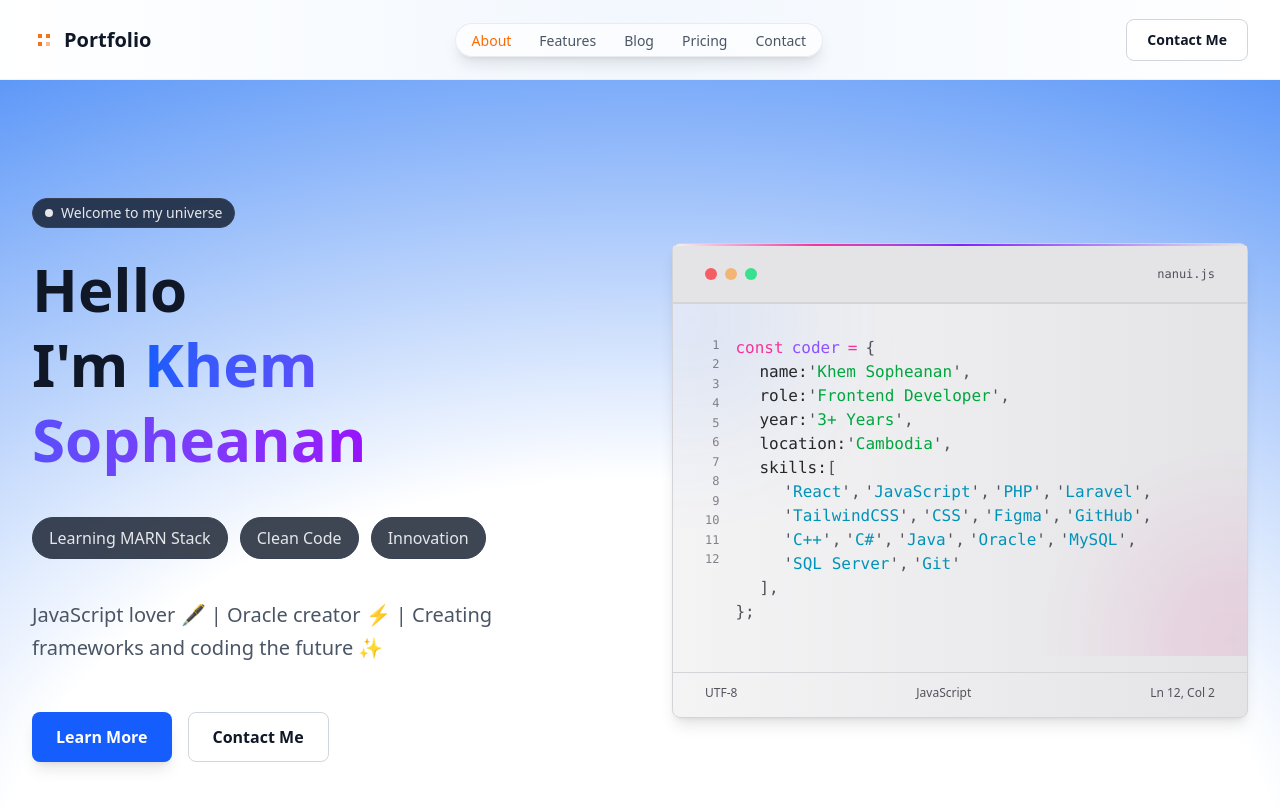
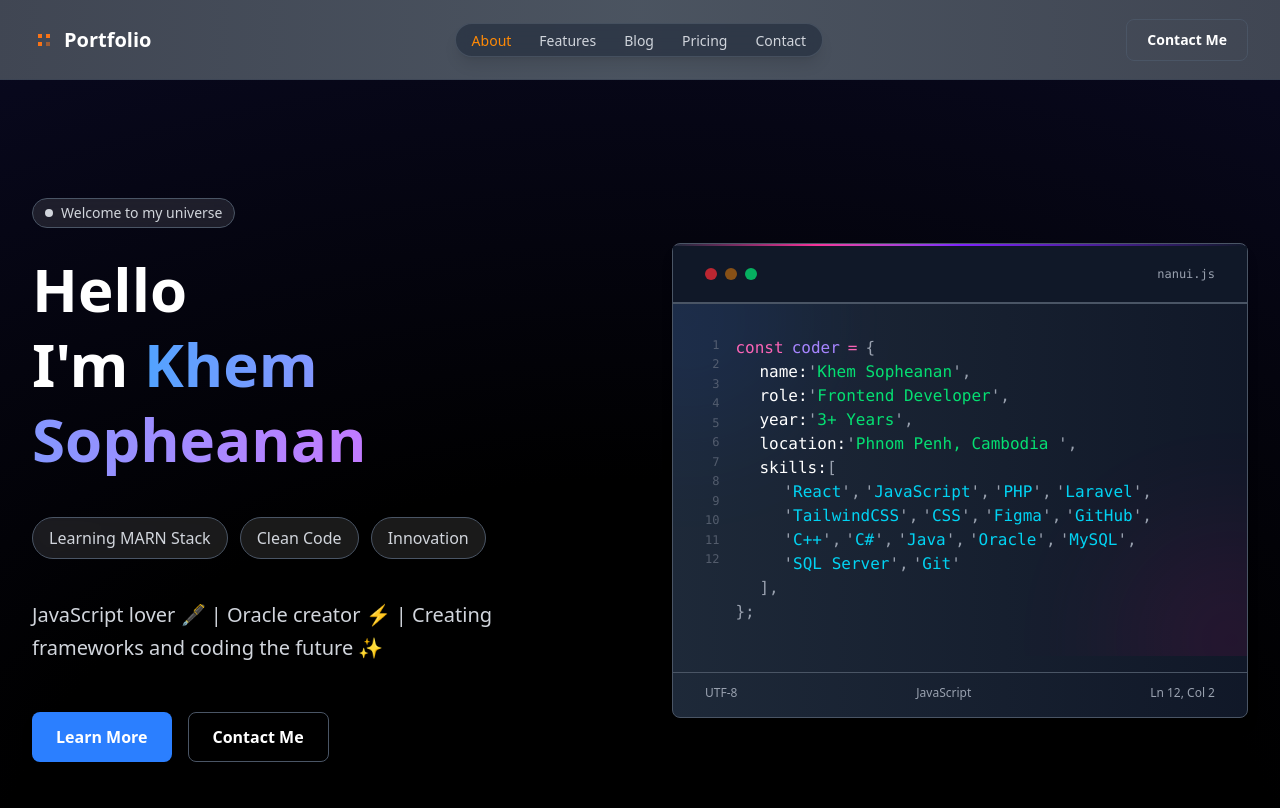
Before and after one commit to Nankiru/Portfolio, a React (Vite) app: page / in a window 1280 px wide. Shown: the top 808 px of the page. Built offline with nearby package versions, Linux system fonts and the light colour scheme.

Commit message:
Create new Portfolio again

```diff
--- a/index.html
+++ b/index.html
@@ -4,7 +4,7 @@
     <meta charset="UTF-8" />
     <link rel="icon" type="image/svg+xml" href="/vite.svg" />
     <meta name="viewport" content="width=device-width, initial-scale=1.0" />
-    <title>Vite + React</title>
+    <title>Portfolio</title>
     <link href="/src/style.css" rel="stylesheet">
   </head>
   <body>
--- a/src/App.jsx
+++ b/src/App.jsx
@@ -67,7 +67,7 @@ const coderData = {
   name: "Khem Sopheanan",
   role: "Frontend Developer",
   seniority: "3+ Years",
-  location: "Cambodia",
+  location: "Phnom Penh, Cambodia ",
   skills: [
     "React",
     "JavaScript",
@@ -90,8 +90,8 @@ const coderData = {
 // The styled code window component
 const CoderProfileCard = () => {
   return (
-    // Main container with gradient, border, and shadow - theme-aware
-    <div className="w-full mx-auto bg-gradient-to-r from-zinc-100 to-zinc-200 border-zinc-300 relative rounded-lg border shadow-lg">
+    // Main container with gradient, border, and shadow - dark theme
+    <div className="w-full mx-auto bg-gradient-to-r from-gray-800 to-gray-900 border-gray-600 relative rounded-lg border shadow-lg">
       {/* Top gradient border element */}
       <div className="flex flex-row">
         <div className="h-[2px] w-full bg-gradient-to-r from-transparent via-pink-500 to-violet-600"></div>
@@ -99,26 +99,26 @@ const CoderProfileCard = () => {
       </div>
 
       {/* Window Header */}
-      <div className="px-4 lg:px-8 py-5 flex justify-between items-center bg-zinc-200">
+      <div className="px-4 lg:px-8 py-5 flex justify-between items-center bg-gray-900">
         <div className="flex flex-row space-x-2">
           <div className="h-3 w-3 rounded-full bg-red-500 cursor-pointer transition-all duration-300 hover:scale-125 hover:shadow-lg hover:bg-red-400 animate-pulse"></div>
           <div className="h-3 w-3 rounded-full bg-orange-400 cursor-pointer transition-all duration-300 hover:scale-125 hover:shadow-lg hover:bg-orange-300 animate-pulse" style={{animationDelay: '0.5s'}}></div>
           <div className="h-3 w-3 rounded-full bg-green-400 cursor-pointer transition-all duration-300 hover:scale-125 hover:shadow-lg hover:bg-green-300 animate-pulse" style={{animationDelay: '1s'}}></div>
         </div>
-        <div className="text-xs text-zinc-600 font-mono">
+        <div className="text-xs text-gray-400 font-mono">
           nanui.js
         </div>
       </div>
 
       {/* Code Content Area */}
-      <div className="overflow-hidden border-t-[2px] border-zinc-300 px-4 lg:px-8 py-4 lg:py-8 relative">
+      <div className="overflow-hidden border-t-[2px] border-gray-600 px-4 lg:px-8 py-4 lg:py-8 relative">
         {/* Background blur effects */}
         <div className="absolute -top-24 -left-24 w-56 h-56 bg-blue-600 rounded-full opacity-10 filter blur-3xl"></div>
         <div className="absolute -bottom-24 -right-24 w-56 h-56 bg-pink-600 rounded-full opacity-10 filter blur-3xl"></div>
 
         <div className="relative flex">
           {/* Line Numbers */}
-          <div className="hidden md:flex flex-col items-end pr-4 text-zinc-600 font-mono text-xs">
+          <div className="hidden md:flex flex-col items-end pr-4 text-gray-500 font-mono text-xs">
             {Array.from({ length: 12 }, (_, i) => (
               <div key={i} className="leading-relaxed select-none opacity-70">
                 {i + 1}
@@ -126,84 +126,84 @@ const CoderProfileCard = () => {
             ))}
           </div>
 
-          {/* Code Snippet with theme-aware colors */}
+          {/* Code Snippet with dark theme colors */}
           <code className="font-mono text-xs md:text-sm lg:text-base w-full">
             <div>
-              <span className="mr-2 text-pink-500">
+              <span className="mr-2 text-pink-400">
                 const
               </span>
-              <span className="mr-2 text-violet-500">
+              <span className="mr-2 text-violet-400">
                 coder
               </span>
-              <span className="mr-2 text-pink-500">=</span>
-              <span className="text-zinc-600">{"{"}</span>
+              <span className="mr-2 text-pink-400">=</span>
+              <span className="text-gray-400">{"{"}</span>
             </div>
             <div className="pl-6">
-              <span className="text-zinc-800">name:</span>
-              <span className="text-zinc-600">&#39;</span>
-              <span className="text-green-600">
+              <span className="text-white">name:</span>
+              <span className="text-gray-400">&#39;</span>
+              <span className="text-green-400">
                 {coderData.name}
               </span>
-              <span className="text-zinc-600">&#39;,</span>
+              <span className="text-gray-400">&#39;,</span>
             </div>
             <div className="pl-6">
-              <span className="text-zinc-800">role:</span>
-              <span className="text-zinc-600">&#39;</span>
-              <span className="text-green-600">
+              <span className="text-white">role:</span>
+              <span className="text-gray-400">&#39;</span>
+              <span className="text-green-400">
                 {coderData.role}
               </span>
-              <span className="text-zinc-600">&#39;,</span>
+              <span className="text-gray-400">&#39;,</span>
             </div>
             <div className="pl-6">
-              <span className="text-zinc-800">year:</span>
-              <span className="text-zinc-600">&#39;</span>
-              <span className="text-green-600">
+              <span className="text-white">year:</span>
+              <span className="text-gray-400">&#39;</span>
+              <span className="text-green-400">
                 {coderData.seniority}
               </span>
-              <span className="text-zinc-600">&#39;,</span>
+              <span className="text-gray-400">&#39;,</span>
             </div>
             <div className="pl-6">
-              <span className="text-zinc-800">location:</span>
-              <span className="text-zinc-600">&#39;</span>
-              <span className="text-green-600">
+              <span className="text-white">location:</span>
+              <span className="text-gray-400">&#39;</span>
+              <span className="text-green-400">
                 {coderData.location}
               </span>
-              <span className="text-zinc-600">&#39;,</span>
+              <span className="text-gray-400">&#39;,</span>
             </div>
             <div className="pl-6">
-              <span className="text-zinc-800">skills:</span>
-              <span className="text-zinc-600">{"["}</span>
+              <span className="text-white">skills:</span>
+              <span className="text-gray-400">{"["}</span>
               <div className="pl-6 flex flex-wrap">
                 {coderData.skills.map((skill, index) => (
                   <span key={skill} className="mr-1">
-                    <span className="text-zinc-600">
+                    <span className="text-gray-400">
                       &#39;
                     </span>
-                    <span className="text-cyan-600">
+                    <span className="text-cyan-400">
                       {skill}
                     </span>
-                    <span className="text-zinc-600">
+                    <span className="text-gray-400">
                       &#39;
                     </span>
                     {index < coderData.skills.length - 1 && (
-                      <span className="text-zinc-600">
+                      <span className="text-gray-400">
                         ,{" "}
                       </span>
                     )}
                   </span>
                 ))}
               </div>
-              <span className="text-zinc-600">{"],"}</span>
+              <span className="text-gray-400">{"],"}</span>
             </div>
             <div>
-              <span className="text-zinc-600">{"};"}</span>
+              <span className="text-gray-400">{"};"}</span>
             </div>
           </code>
         </div>
       </div>
 
       {/* Window Footer */}
-      <div className="px-4 lg:px-8 pb-4 mt-4 border-t border-zinc-300 pt-3 text-xs text-zinc-600 flex justify-between items-center">
+      <div className="px-4 lg:px-8 pb-4 mt-4 border-t border-gray-600 pt-3 text-xs text-gray-400 flex justify-between items-center">
         <span>UTF-8</span>
         <span>JavaScript</span>
         <span>Ln 12, Col 2</span>
@@ -218,8 +218,8 @@ const NavLink = ({ href, children, isActive = false }) => (
     href={href}
     className={`px-3 py-2 rounded-md text-sm font-medium transition-colors duration-300 ${
       isActive
-        ? "text-orange-500"
-        : "text-gray-600 hover:text-orange-500"
+        ? "text-orange-400"
+        : "text-gray-300 hover:text-orange-400"
     }`}
   >
     {children}
@@ -232,11 +232,11 @@ const Button = ({ children, variant = "primary", className = "" }) => {
 
   const variants = {
     primary:
-      "bg-gray-900 text-white hover:bg-gray-800 focus:ring-gray-900",
+      "bg-white text-black hover:bg-gray-200 focus:ring-gray-300",
     secondary:
-      "bg-white text-gray-900 hover:bg-gray-200 focus:ring-gray-300 shadow-sm border border-gray-200",
+      "bg-gray-800 text-white hover:bg-gray-700 focus:ring-gray-600 shadow-sm border border-gray-600",
     outline:
-      "bg-white text-gray-900 border border-gray-300 hover:bg-gray-100 focus:ring-gray-300",
+      "bg-transparent text-white border border-gray-600 hover:bg-gray-800 focus:ring-gray-600",
   };
 
   return (
@@ -250,7 +250,7 @@ const Button = ({ children, variant = "primary", className = "" }) => {
 const MobileMenu = ({ isOpen, navItems }) => (
   <div
     className={`
-        md:hidden absolute top-full left-0 w-full bg-white/95 backdrop-blur-sm border-t border-gray-200 shadow-lg
+        md:hidden absolute top-full left-0 w-full bg-gray-900/95 backdrop-blur-sm border-t border-gray-700 shadow-lg
         transition-all duration-300 ease-in-out
         ${
           isOpen
@@ -264,13 +264,13 @@ const MobileMenu = ({ isOpen, navItems }) => (
         <a
           key={item}
           href={`#${item.toLowerCase()}`}
-          className="text-gray-700 hover:text-orange-500 hover:bg-gray-50 block px-3 py-2 rounded-md text-base font-medium"
+          className="text-gray-300 hover:text-orange-400 hover:bg-gray-800 block px-3 py-2 rounded-md text-base font-medium"
         >
           {item}
         </a>
       ))}
     </div>
-    <div className="pt-4 pb-4 border-t border-gray-200">
+    <div className="pt-4 pb-4 border-t border-gray-700">
       <div className="px-5">
         <Button variant="outline" className="w-full">
           Buy Template
@@ -297,8 +297,8 @@ const HeaderSection = () => {
         isLoaded ? "translate-y-0 opacity-100" : "-translate-y-10 opacity-0"
       }`}
     >
-      {/* Header Background with Gradient */}
-      <div className="absolute inset-0 bg-gradient-to-r from-white/80 via-blue-50/80 to-white/80 backdrop-blur-lg border-b border-gray-200/50"></div>
+      {/* Header Background with dark gradient */}
+      <div className="absolute inset-0 bg-gradient-to-r from-gray-900/80 via-gray-800/80 to-gray-900/80 backdrop-blur-lg border-b border-gray-700/50"></div>
 
       <div className="relative w-full px-4 sm:px-6 lg:px-8">
         <div className="flex items-center justify-between h-20">
@@ -310,12 +310,12 @@ const HeaderSection = () => {
             }`}
           >
             <LogoIcon />
-            <span className="text-xl font-bold text-gray-900">
+            <span className="text-xl font-bold text-white">
               Portfolio
             </span>
           </div>
           <nav
-            className={`hidden md:flex items-center space-x-1 bg-white/60 p-1 rounded-full backdrop-blur-sm border border-gray-200/80 shadow-lg transform transition-all duration-700 delay-300 ease-out ${
+            className={`hidden md:flex items-center space-x-1 bg-gray-800/60 p-1 rounded-full backdrop-blur-sm border border-gray-600/80 shadow-lg transform transition-all duration-700 delay-300 ease-out ${
               isLoaded ? "scale-100 opacity-100" : "scale-95 opacity-0"
             }`}
           >
@@ -350,7 +350,7 @@ const HeaderSection = () => {
           <div className="md:hidden">
             <button
               onClick={() => setIsMenuOpen(!isMenuOpen)}
-              className="inline-flex items-center justify-center p-2 rounded-md text-gray-600 hover:text-gray-900 hover:bg-gray-100 focus:outline-none focus:ring-2 focus:ring-inset focus:ring-orange-500"
+              className="inline-flex items-center justify-center p-2 rounded-md text-gray-300 hover:text-white hover:bg-gray-800 focus:outline-none focus:ring-2 focus:ring-inset focus:ring-orange-500"
               aria-expanded={isMenuOpen}
               aria-controls="mobile-menu"
             >
@@ -378,12 +378,12 @@ const Portfolio = () => {
 
   return (
     <div className="min-h-screen w-full relative flex items-center justify-center font-sans p-4 sm:p-6 lg:p-8">
-      {/* Single background for both light and dark modes */}
+      {/* Dark background for all modes */}
       <div
         className="absolute inset-0 z-0"
         style={{
           background:
-            "radial-gradient(125% 125% at 50% 100%, #ffffff 40%, #3b82f6 100%)",
+            "radial-gradient(125% 125% at 50% 100%, #000000 40%, #0a0a23 100%)",
         }}
       />
 
@@ -399,7 +399,7 @@ const Portfolio = () => {
             }`}
           >
             <div
-              className={`inline-flex items-center gap-2 px-3 py-1 bg-gray-900/80 border border-gray-700 rounded-full text-xs sm:text-sm text-gray-200 backdrop-blur-sm hover:bg-gray-800 transition-all duration-300 transform ${
+              className={`inline-flex items-center gap-2 px-3 py-1 bg-white/10 border border-gray-600 rounded-full text-xs sm:text-sm text-gray-300 backdrop-blur-sm hover:bg-white/20 transition-all duration-300 transform ${
                 isLoaded
                   ? "translate-y-0 opacity-100 scale-100"
                   : "translate-y-10 opacity-0 scale-95"
@@ -411,7 +411,7 @@ const Portfolio = () => {
 
             <div className="relative">
               <h1
-                className={`text-3xl sm:text-4xl md:text-5xl lg:text-5xl xl:text-6xl font-bold leading-tight text-gray-900 transform transition-all duration-1000 delay-1000 ease-out ${
+                className={`text-3xl sm:text-4xl md:text-5xl lg:text-5xl xl:text-6xl font-bold leading-tight text-white transform transition-all duration-1000 delay-1000 ease-out ${
                   isLoaded
                     ? "translate-y-0 opacity-100"
                     : "translate-y-20 opacity-0"
@@ -419,7 +419,7 @@ const Portfolio = () => {
               >
                 Hello <br />
                 I&apos;m{" "}
-                <span className="bg-gradient-to-r from-blue-600 to-purple-600 bg-clip-text text-transparent">
+                <span className="bg-gradient-to-r from-blue-400 to-purple-400 bg-clip-text text-transparent">
                   Khem Sopheanan
                 </span>
               </h1>
@@ -432,19 +432,19 @@ const Portfolio = () => {
                   : "translate-y-10 opacity-0"
               }`}
             >
-              <span className="px-3 sm:px-4 py-1 sm:py-2 bg-gray-900/80 border border-gray-700 rounded-full text-gray-200 text-sm sm:text-base backdrop-blur-sm hover:bg-gray-800 transition-all duration-300 cursor-default">
+              <span className="px-3 sm:px-4 py-1 sm:py-2 bg-white/10 border border-gray-600 rounded-full text-gray-300 text-sm sm:text-base backdrop-blur-sm hover:bg-white/20 transition-all duration-300 cursor-default">
                 Learning MARN Stack
               </span>
-              <span className="px-3 sm:px-4 py-1 sm:py-2 bg-gray-900/80 border border-gray-700 rounded-full text-gray-200 text-sm sm:text-base backdrop-blur-sm hover:bg-gray-800 transition-all duration-300 cursor-default">
+              <span className="px-3 sm:px-4 py-1 sm:py-2 bg-white/10 border border-gray-600 rounded-full text-gray-300 text-sm sm:text-base backdrop-blur-sm hover:bg-white/20 transition-all duration-300 cursor-default">
                 Clean Code
               </span>
-              <span className="px-3 sm:px-4 py-1 sm:py-2 bg-gray-900/80 border border-gray-700 rounded-full text-gray-200 text-sm sm:text-base backdrop-blur-sm hover:bg-gray-800 transition-all duration-300 cursor-default">
+              <span className="px-3 sm:px-4 py-1 sm:py-2 bg-white/10 border border-gray-600 rounded-full text-gray-300 text-sm sm:text-base backdrop-blur-sm hover:bg-white/20 transition-all duration-300 cursor-default">
                 Innovation
               </span>
             </div>
 
             <p
-              className={`text-gray-600 text-base sm:text-lg lg:text-xl max-w-lg leading-relaxed transform transition-all duration-800 delay-1400 ease-out ${
+              className={`text-gray-300 text-base sm:text-lg lg:text-xl max-w-lg leading-relaxed transform transition-all duration-800 delay-1400 ease-out ${
                 isLoaded
                   ? "translate-y-0 opacity-100"
                   : "translate-y-10 opacity-0"
@@ -461,10 +461,10 @@ const Portfolio = () => {
                   : "translate-y-10 opacity-0"
               }`}
             >
-              <button className="px-6 py-3 bg-blue-600 text-white hover:bg-blue-700 rounded-lg font-semibold transition-all duration-300 shadow-lg hover:shadow-xl hover:scale-105 active:scale-95">
+              <button className="px-6 py-3 bg-blue-500 text-white hover:bg-blue-600 rounded-lg font-semibold transition-all duration-300 shadow-lg hover:shadow-xl hover:scale-105 active:scale-95">
                 Learn More
               </button>
-              <button className="px-6 py-3 bg-transparent hover:bg-gray-100 border border-gray-300 text-gray-900 rounded-lg font-semibold transition-all duration-300 hover:scale-105 active:scale-95">
+              <button className="px-6 py-3 bg-transparent hover:bg-gray-800 border border-gray-600 text-white rounded-lg font-semibold transition-all duration-300 hover:scale-105 active:scale-95">
                 <a href="https://t.me/nan_fullstack" target="_blank">
                   Contact Me
                 </a>
```
